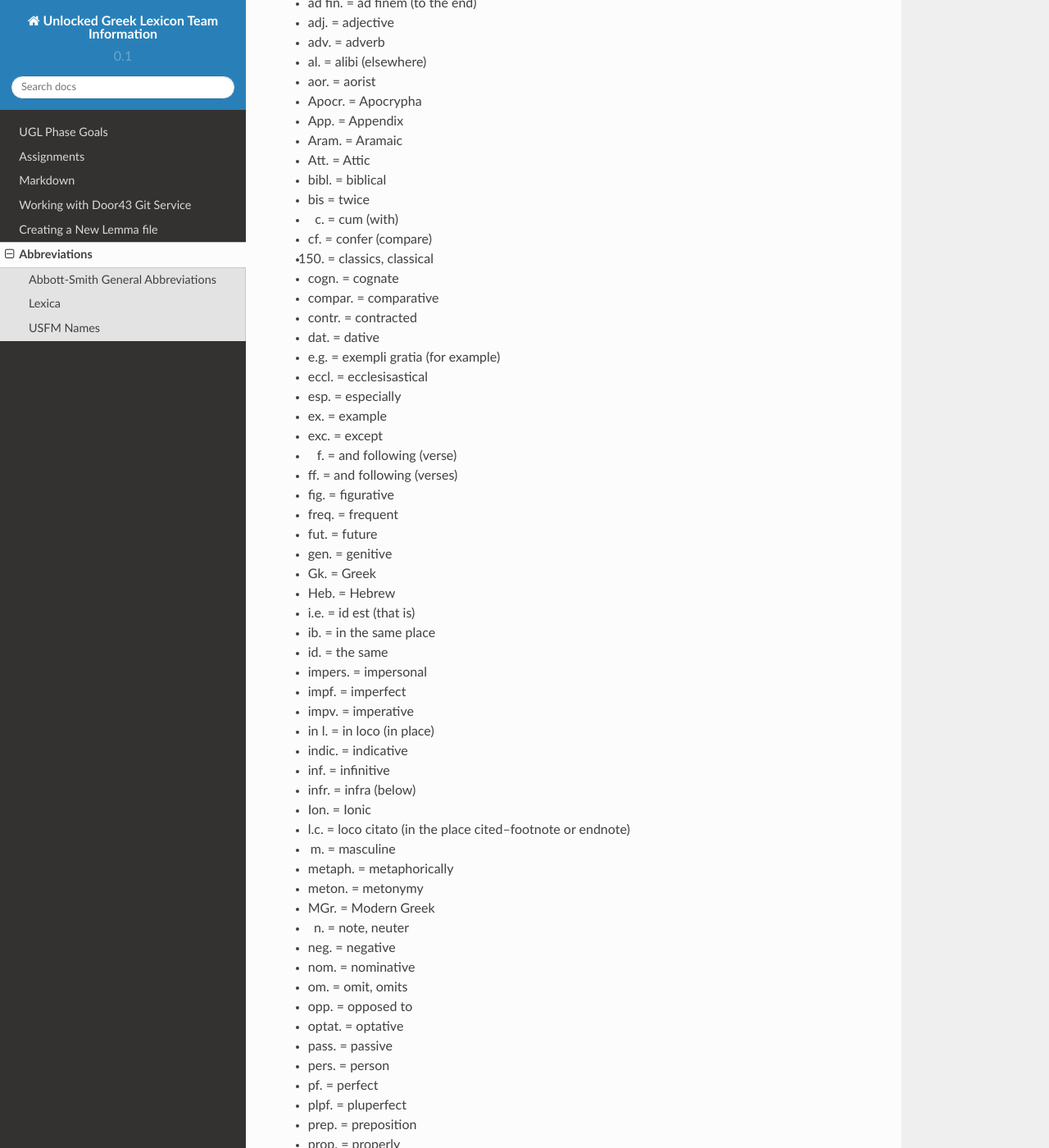
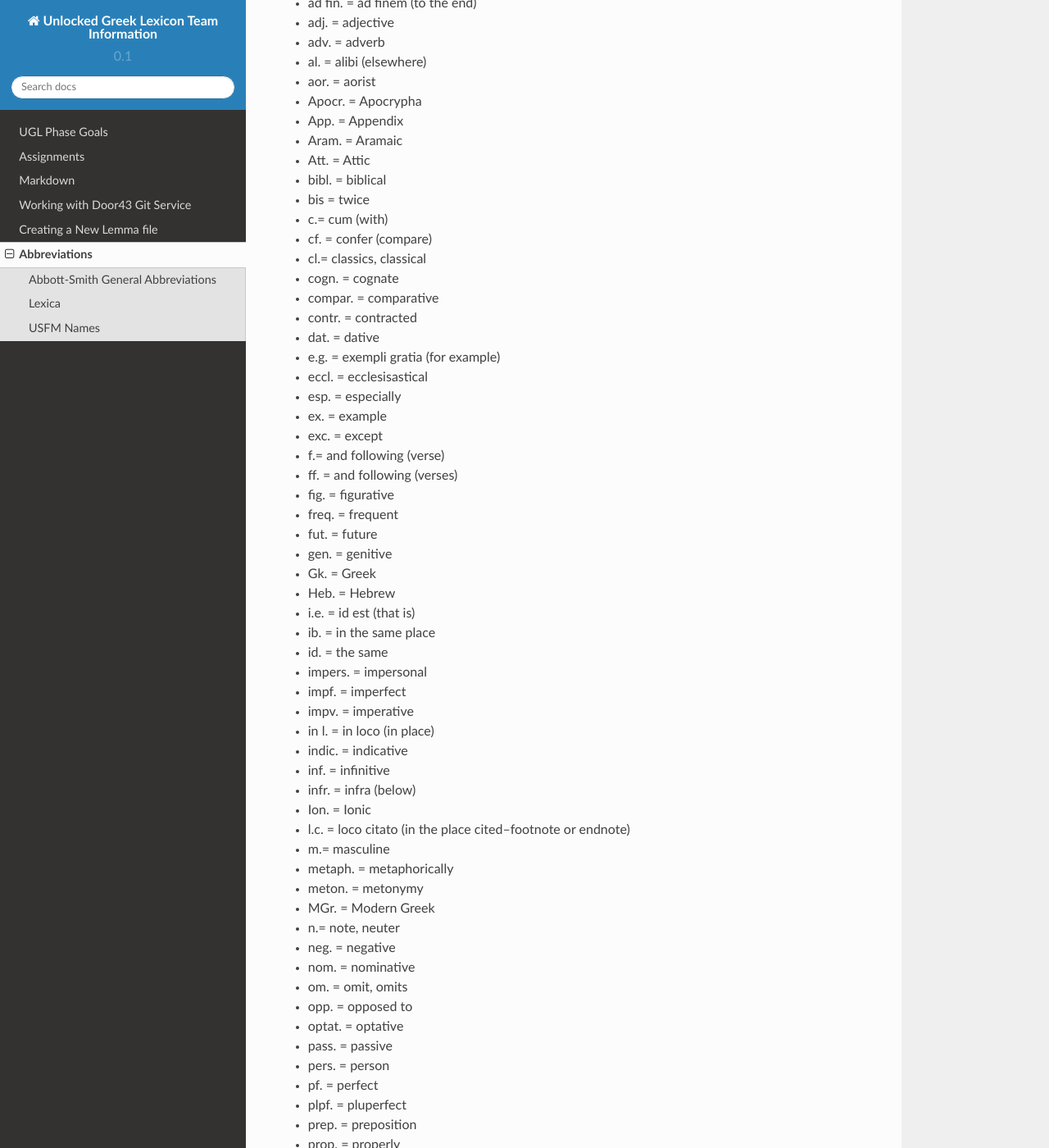
Before and after one commit to unfoldingWord-dev/Unlocked-Greek-Lexicon-Info, a Sphinx documentation site: the page built from docs/abbreviations.rst, in a window 1280 px wide and 1400 px high, scrolled down 344 px. Shown: the whole window at 82% size. Built offline with Sphinx 7.4.7 and the Read the Docs theme 2.0.0, drawn with Linux system fonts in a browser that asks for light colours; some of the changed text lies outside the part shown.

Commit message:
More updates to formatting

```diff
--- a/docs/abbreviations.rst
+++ b/docs/abbreviations.rst
@@ -19,9 +19,9 @@
 * Att. = Attic
 * bibl. = biblical
 * bis = twice
-* c. = cum (with)
+* \c.\ = cum (with)
 * cf. = confer (compare)
-* cl. = classics, classical
+* \cl.\ = classics, classical
 * cogn. = cognate
 * compar. = comparative
 * contr. = contracted
@@ -31,7 +31,7 @@
 * esp. = especially
 * ex. = example
 * exc. = except
-* f. = and following (verse)
+* \f.\ = and following (verse)
 * ff. = and following (verses)
 * fig. = figurative
 * freq. = frequent
@@ -51,11 +51,11 @@
 * infr. = infra (below)
 * Ion. = Ionic
 * l.c. = loco citato (in the place cited--footnote or endnote)
-* m. = masculine
+* \m.\ = masculine
 * metaph. = metaphorically
 * meton. = metonymy
 * MGr. = Modern Greek
-* n. = note, neuter
+* \n.\ = note, neuter
 * neg. = negative
 * nom. = nominative
 * om. = omit, omits
@@ -70,7 +70,7 @@
 * ptcp. = participle
 * q.v. = quod vide (see, go to see)
 * rei = of the thing
-* s. = sub (under, below)
+* \s.\ = sub (under, below)
 * s.v. = sub voce (under the word or heading given)
 * sc. = scilicet (that is)
 * seq. = sequente (followed by)
@@ -80,7 +80,7 @@
 * supr. = supra (above, from a previous reference)
 * syn. = synonym
 * Targ. = Targum
-* v. = vide (see, consult)
+* \v.\ = vide (see, consult)
 * vb. = verb
 * v.l. = variant reading
 * v.s. = vide sub (see below)
```
